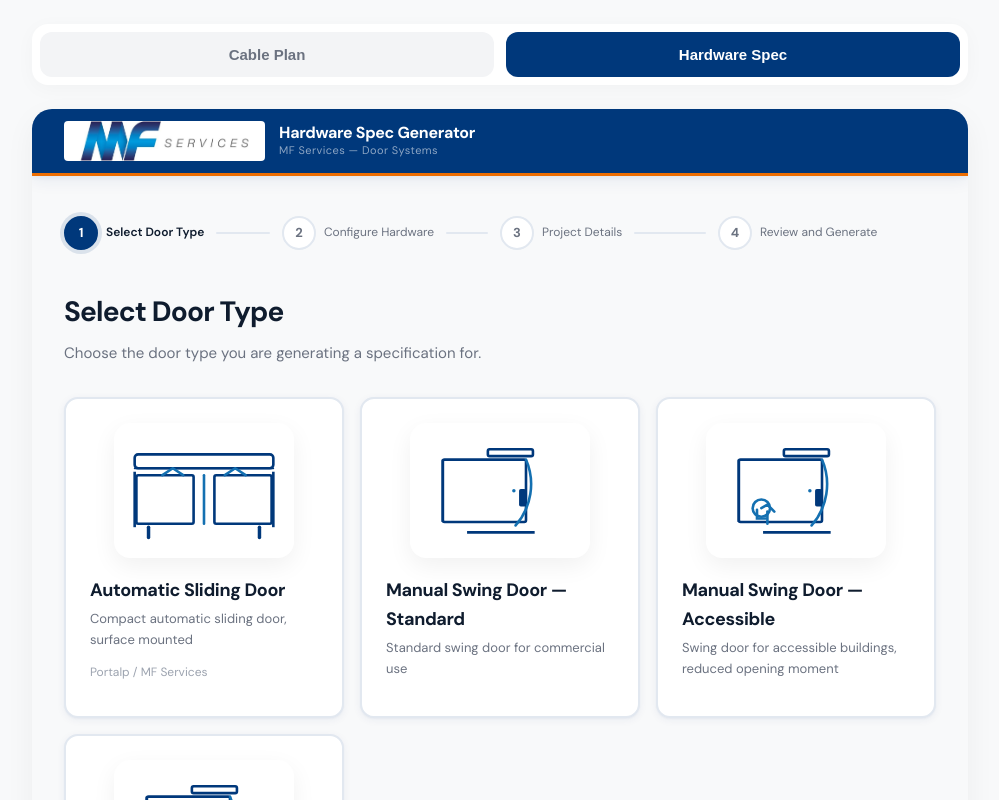
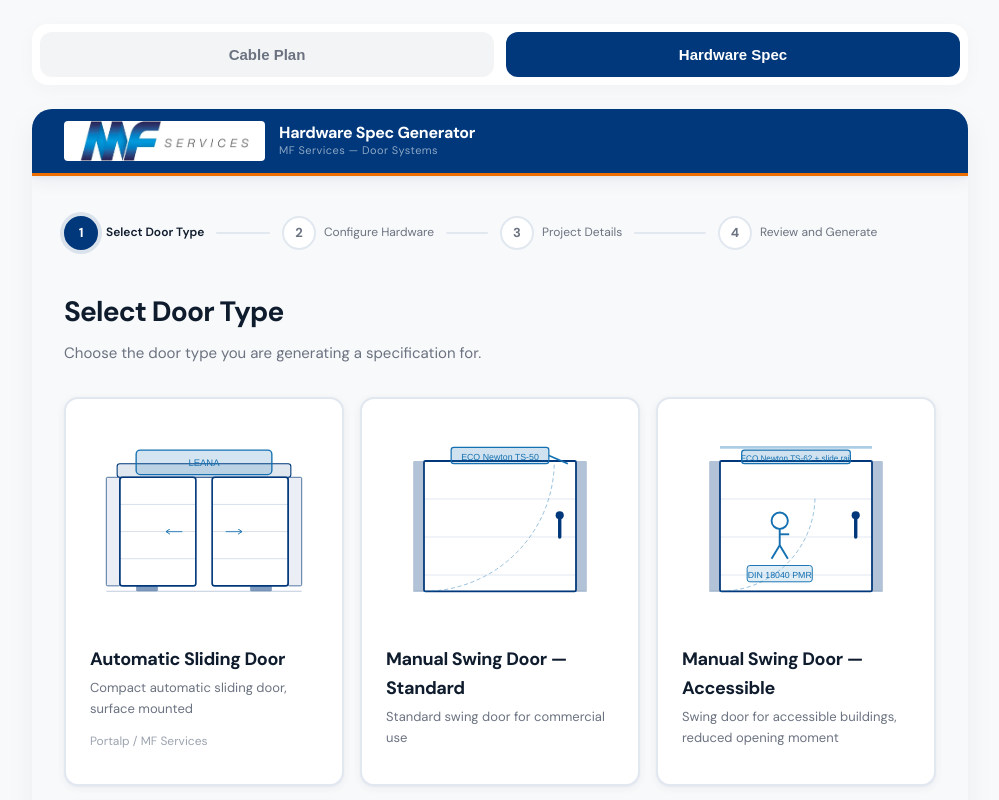
Before and after one commit to leigh-svg/MF-Services, a Next.js app: page / in a window 1280 px wide. Both pictures are taken after a click on the button "Hardware Spec". Shown: the top 800 px of the page, without its empty margins (140-1139 px from the left). Built offline with nearby package versions, Linux system fonts and the light colour scheme.

Commit message:
Add proper door type illustrations to spec generator

```diff
--- a/components/DoorIllustrations.jsx
+++ b/components/DoorIllustrations.jsx
@@ -1,102 +1,140 @@
-'use client'
+// MF Services — Door Type SVG Illustrations
+// Clean technical line drawings for use in SpecGenerator step 1
 
-const T = {
-  navy: "#00387B",
-  blue: "#1470B1",
-  white: "#FFFFFF",
-};
-
-function IconShell({ children }) {
+export function AutomaticSlidingDoor() {
   return (
-    <div style={{ width: "100%", maxWidth: 180, margin: "0 auto", background: T.white, borderRadius: 16, padding: 12, boxShadow: "0 8px 24px rgba(0,0,0,0.06)" }}>
-      {children}
-    </div>
+    <svg width="100%" viewBox="0 0 168 145" role="img">
+      <title>Automatic Sliding Door</title>
+      {/* Header track */}
+      <rect x="20" y="30" width="128" height="10" rx="2" fill="#00387B" fillOpacity="0.12" stroke="#00387B" strokeWidth="0.8"/>
+      {/* Header unit */}
+      <rect x="34" y="20" width="100" height="18" rx="3" fill="#1470B1" fillOpacity="0.18" stroke="#1470B1" strokeWidth="1"/>
+      <text x="84" y="32" textAnchor="middle" fontSize="7" fill="#1470B1" fontFamily="helvetica">LEANA</text>
+      {/* Left panel */}
+      <rect x="22" y="40" width="56" height="80" rx="2" fill="none" stroke="#00387B" strokeWidth="1.2"/>
+      <line x1="22" y1="60" x2="78" y2="60" stroke="#00387B" strokeWidth="0.3" strokeOpacity="0.4"/>
+      <line x1="22" y1="80" x2="78" y2="80" stroke="#00387B" strokeWidth="0.3" strokeOpacity="0.4"/>
+      <line x1="22" y1="100" x2="78" y2="100" stroke="#00387B" strokeWidth="0.3" strokeOpacity="0.4"/>
+      {/* Right panel */}
+      <rect x="90" y="40" width="56" height="80" rx="2" fill="none" stroke="#00387B" strokeWidth="1.2"/>
+      <line x1="90" y1="60" x2="146" y2="60" stroke="#00387B" strokeWidth="0.3" strokeOpacity="0.4"/>
+      <line x1="90" y1="80" x2="146" y2="80" stroke="#00387B" strokeWidth="0.3" strokeOpacity="0.4"/>
+      <line x1="90" y1="100" x2="146" y2="100" stroke="#00387B" strokeWidth="0.3" strokeOpacity="0.4"/>
+      {/* Floor guides */}
+      <rect x="34" y="120" width="16" height="4" rx="1" fill="#00387B" fillOpacity="0.5"/>
+      <rect x="118" y="120" width="16" height="4" rx="1" fill="#00387B" fillOpacity="0.5"/>
+      {/* Floor line */}
+      <line x1="12" y1="124" x2="156" y2="124" stroke="#00387B" strokeWidth="0.8" strokeOpacity="0.25"/>
+      {/* Slide arrows */}
+      <line x1="68" y1="80" x2="56" y2="80" stroke="#1470B1" strokeWidth="0.9" markerEnd="url(#arrS)" strokeOpacity="0.7"/>
+      <line x1="100" y1="80" x2="112" y2="80" stroke="#1470B1" strokeWidth="0.9" markerEnd="url(#arrS)" strokeOpacity="0.7"/>
+      <defs>
+        <marker id="arrS" viewBox="0 0 10 10" refX="8" refY="5" markerWidth="5" markerHeight="5" orient="auto-start-reverse">
+          <path d="M2 1L8 5L2 9" fill="none" stroke="#1470B1" strokeWidth="1.5" strokeLinecap="round" strokeLinejoin="round"/>
+        </marker>
+      </defs>
+      {/* Thin jamb indicators */}
+      <rect x="12" y="40" width="10" height="80" rx="1" fill="#00387B" fillOpacity="0.08" stroke="#00387B" strokeWidth="0.5"/>
+      <rect x="146" y="40" width="10" height="80" rx="1" fill="#00387B" fillOpacity="0.08" stroke="#00387B" strokeWidth="0.5"/>
+    </svg>
   );
 }
 
-function AutomaticSlidingDoor() {
+export function ManualSwingDoor() {
   return (
-    <IconShell>
-      <svg viewBox="0 0 180 120" width="100%" height="auto" role="img" aria-label="Automatic sliding door illustration">
-        <rect x="10" y="18" width="160" height="16" rx="4" fill="none" stroke={T.navy} strokeWidth="3" />
-        <line x1="10" y1="34" x2="170" y2="34" stroke={T.navy} strokeWidth="2" strokeLinecap="round" />
-        <line x1="10" y1="38" x2="10" y2="102" stroke={T.navy} strokeWidth="3" />
-        <line x1="170" y1="38" x2="170" y2="102" stroke={T.navy} strokeWidth="3" />
-        <rect x="12" y="42" width="66" height="56" rx="2" fill="none" stroke={T.navy} strokeWidth="3" />
-        <rect x="102" y="42" width="66" height="56" rx="2" fill="none" stroke={T.navy} strokeWidth="3" />
-        <line x1="90" y1="42" x2="90" y2="98" stroke={T.blue} strokeWidth="3" strokeLinecap="round" />
-        <line x1="26" y1="102" x2="26" y2="114" stroke={T.navy} strokeWidth="4" strokeLinecap="round" />
-        <line x1="154" y1="102" x2="154" y2="114" stroke={T.navy} strokeWidth="4" strokeLinecap="round" />
-        <path d="M42 42 L54 34 L66 42" fill="none" stroke={T.blue} strokeWidth="3" strokeLinecap="round" strokeLinejoin="round" />
-        <path d="M114 42 L126 34 L138 42" fill="none" stroke={T.blue} strokeWidth="3" strokeLinecap="round" strokeLinejoin="round" />
-      </svg>
-    </IconShell>
+    <svg width="100%" viewBox="0 0 168 145" role="img">
+      <title>Manual Swing Door — Standard</title>
+      {/* Frame */}
+      <rect x="20" y="28" width="8" height="96" rx="1" fill="#00387B" fillOpacity="0.3"/>
+      <rect x="140" y="28" width="8" height="96" rx="1" fill="#00387B" fillOpacity="0.3"/>
+      <line x1="20" y1="124" x2="148" y2="124" stroke="#00387B" strokeWidth="0.8" strokeOpacity="0.3"/>
+      {/* Door leaf */}
+      <rect x="28" y="28" width="112" height="96" rx="1" fill="none" stroke="#00387B" strokeWidth="1.3"/>
+      <line x1="28" y1="56" x2="140" y2="56" stroke="#00387B" strokeWidth="0.3" strokeOpacity="0.3"/>
+      <line x1="28" y1="84" x2="140" y2="84" stroke="#00387B" strokeWidth="0.3" strokeOpacity="0.3"/>
+      <line x1="28" y1="112" x2="140" y2="112" stroke="#00387B" strokeWidth="0.3" strokeOpacity="0.3"/>
+      {/* Door closer TS-50 */}
+      <rect x="48" y="18" width="72" height="12" rx="2" fill="#1470B1" fillOpacity="0.2" stroke="#1470B1" strokeWidth="0.9"/>
+      <text x="84" y="27" textAnchor="middle" fontSize="6.5" fill="#1470B1" fontFamily="helvetica">ECO Newton TS-50</text>
+      {/* Arm */}
+      <line x1="120" y1="24" x2="134" y2="30" stroke="#1470B1" strokeWidth="1.2"/>
+      {/* Handle */}
+      <line x1="128" y1="68" x2="128" y2="84" stroke="#00387B" strokeWidth="2.5" strokeLinecap="round"/>
+      <circle cx="128" cy="68" r="3" fill="#00387B"/>
+      {/* Swing arc */}
+      <path d="M28 124 A96 96 0 0 0 124 28" fill="none" stroke="#1470B1" strokeWidth="0.7" strokeDasharray="3 2" strokeOpacity="0.45"/>
+    </svg>
   );
 }
 
-function ManualSwingDoor() {
+export function AccessibleDoor() {
   return (
-    <IconShell>
-      <svg viewBox="0 0 180 120" width="100%" height="auto" role="img" aria-label="Manual swing door illustration">
-        <rect x="24" y="24" width="96" height="72" rx="2" fill="none" stroke={T.navy} strokeWidth="3" />
-        <line x1="24" y1="24" x2="24" y2="96" stroke={T.navy} strokeWidth="3" />
-        <path d="M120 24 A72 72 0 0 1 108 100" fill="none" stroke={T.blue} strokeWidth="3" strokeLinecap="round" />
-        <circle cx="106" cy="60" r="2" fill={T.blue} />
-        <rect x="76" y="12" width="52" height="8" rx="2" fill="none" stroke={T.navy} strokeWidth="3" />
-        <rect x="112" y="58" width="8" height="20" rx="2" fill={T.navy} />
-        <line x1="52" y1="108" x2="130" y2="108" stroke={T.navy} strokeWidth="3" />
-      </svg>
-    </IconShell>
+    <svg width="100%" viewBox="0 0 168 145" role="img">
+      <title>Manual Swing Door — Accessible</title>
+      {/* Frame */}
+      <rect x="20" y="28" width="8" height="96" rx="1" fill="#00387B" fillOpacity="0.3"/>
+      <rect x="140" y="28" width="8" height="96" rx="1" fill="#00387B" fillOpacity="0.3"/>
+      <line x1="20" y1="124" x2="148" y2="124" stroke="#00387B" strokeWidth="0.8" strokeOpacity="0.3"/>
+      {/* Door leaf */}
+      <rect x="28" y="28" width="112" height="96" rx="1" fill="none" stroke="#00387B" strokeWidth="1.3"/>
+      <line x1="28" y1="56" x2="140" y2="56" stroke="#00387B" strokeWidth="0.3" strokeOpacity="0.3"/>
+      <line x1="28" y1="84" x2="140" y2="84" stroke="#00387B" strokeWidth="0.3" strokeOpacity="0.3"/>
+      <line x1="28" y1="112" x2="140" y2="112" stroke="#00387B" strokeWidth="0.3" strokeOpacity="0.3"/>
+      {/* Slide rail (TS-62 feature) */}
+      <line x1="28" y1="18" x2="140" y2="18" stroke="#1470B1" strokeWidth="2" strokeOpacity="0.35"/>
+      {/* Door closer TS-62 */}
+      <rect x="44" y="20" width="80" height="10" rx="2" fill="#1470B1" fillOpacity="0.2" stroke="#1470B1" strokeWidth="0.9"/>
+      <text x="84" y="28" textAnchor="middle" fontSize="6" fill="#1470B1" fontFamily="helvetica">ECO Newton TS-62 + slide rail</text>
+      {/* Handle (lever style) */}
+      <line x1="128" y1="68" x2="128" y2="84" stroke="#00387B" strokeWidth="2.5" strokeLinecap="round"/>
+      <circle cx="128" cy="68" r="3" fill="#00387B"/>
+      {/* Wheelchair accessibility symbol */}
+      <circle cx="72" cy="72" r="6" fill="none" stroke="#1470B1" strokeWidth="1.4"/>
+      <line x1="72" y1="78" x2="72" y2="90" stroke="#1470B1" strokeWidth="1.4"/>
+      <line x1="72" y1="82" x2="79" y2="82" stroke="#1470B1" strokeWidth="1.4"/>
+      <line x1="72" y1="90" x2="66" y2="100" stroke="#1470B1" strokeWidth="1.4"/>
+      <line x1="72" y1="90" x2="78" y2="100" stroke="#1470B1" strokeWidth="1.4"/>
+      {/* DIN 18040 badge */}
+      <rect x="48" y="105" width="48" height="12" rx="2" fill="#1470B1" fillOpacity="0.12" stroke="#1470B1" strokeWidth="0.7"/>
+      <text x="72" y="114" textAnchor="middle" fontSize="6.5" fill="#1470B1" fontFamily="helvetica">DIN 18040 PMR</text>
+      {/* Swing arc (lighter, easier opening) */}
+      <path d="M28 124 A70 70 0 0 0 98 54" fill="none" stroke="#1470B1" strokeWidth="0.7" strokeDasharray="3 2" strokeOpacity="0.45"/>
+    </svg>
   );
 }
 
-function AccessibleDoor() {
+export function FireDoor() {
   return (
-    <IconShell>
-      <svg viewBox="0 0 180 120" width="100%" height="auto" role="img" aria-label="Accessible door illustration">
-        <rect x="24" y="24" width="96" height="72" rx="2" fill="none" stroke={T.navy} strokeWidth="3" />
-        <line x1="24" y1="24" x2="24" y2="96" stroke={T.navy} strokeWidth="3" />
-        <path d="M120 24 A72 72 0 0 1 108 100" fill="none" stroke={T.blue} strokeWidth="3" strokeLinecap="round" />
-        <circle cx="106" cy="60" r="2" fill={T.blue} />
-        <rect x="76" y="12" width="52" height="8" rx="2" fill="none" stroke={T.navy} strokeWidth="3" />
-        <rect x="112" y="58" width="8" height="20" rx="2" fill={T.navy} />
-        <line x1="52" y1="108" x2="130" y2="108" stroke={T.navy} strokeWidth="3" />
-        <circle cx="50" cy="80" r="10" fill="none" stroke={T.blue} strokeWidth="3" />
-        <path d="M45 82 L45 92 L55 92" fill="none" stroke={T.blue} strokeWidth="3" strokeLinecap="round" />
-        <path d="M50 80 L57 76 L65 84" fill="none" stroke={T.blue} strokeWidth="3" strokeLinecap="round" />
-        <line x1="57" y1="84" x2="57" y2="98" stroke={T.blue} strokeWidth="3" strokeLinecap="round" />
-      </svg>
-    </IconShell>
+    <svg width="100%" viewBox="0 0 168 145" role="img">
+      <title>Fire Door</title>
+      {/* Frame — heavier for solid core */}
+      <rect x="18" y="28" width="10" height="96" rx="1" fill="#00387B" fillOpacity="0.45"/>
+      <rect x="140" y="28" width="10" height="96" rx="1" fill="#00387B" fillOpacity="0.45"/>
+      <line x1="18" y1="124" x2="150" y2="124" stroke="#00387B" strokeWidth="1.2" strokeOpacity="0.45"/>
+      {/* Door leaf — heavier stroke */}
+      <rect x="28" y="28" width="112" height="96" rx="1" fill="none" stroke="#00387B" strokeWidth="1.8"/>
+      <line x1="28" y1="56" x2="140" y2="56" stroke="#00387B" strokeWidth="0.3" strokeOpacity="0.3"/>
+      <line x1="28" y1="84" x2="140" y2="84" stroke="#00387B" strokeWidth="0.3" strokeOpacity="0.3"/>
+      <line x1="28" y1="112" x2="140" y2="112" stroke="#00387B" strokeWidth="0.3" strokeOpacity="0.3"/>
+      {/* Intumescent strip */}
+      <line x1="28" y1="30" x2="28" y2="122" stroke="#ED6E02" strokeWidth="3" strokeOpacity="0.55"/>
+      {/* Door closer TS-50 fire rated */}
+      <rect x="46" y="18" width="76" height="12" rx="2" fill="#ED6E02" fillOpacity="0.18" stroke="#ED6E02" strokeWidth="0.9"/>
+      <text x="84" y="27" textAnchor="middle" fontSize="6.5" fill="#ED6E02" fontFamily="helvetica">TS-50 Fire Rated (F)</text>
+      {/* Closer arm */}
+      <line x1="122" y1="24" x2="136" y2="30" stroke="#ED6E02" strokeWidth="1.2"/>
+      {/* Handle */}
+      <line x1="128" y1="68" x2="128" y2="84" stroke="#00387B" strokeWidth="2.5" strokeLinecap="round"/>
+      <circle cx="128" cy="68" r="3" fill="#00387B"/>
+      {/* Fire rating badge */}
+      <rect x="44" y="42" width="52" height="14" rx="3" fill="#ED6E02" fillOpacity="0.15" stroke="#ED6E02" strokeWidth="0.8"/>
+      <text x="70" y="52" textAnchor="middle" fontSize="7.5" fontWeight="600" fill="#ED6E02" fontFamily="helvetica">FD30 · FD60</text>
+      {/* Flame symbols */}
+      <path d="M60 110 Q63 100 67 105 Q69 96 73 110Z" fill="#ED6E02" fillOpacity="0.5"/>
+      <path d="M76 110 Q79 98 83 103 Q85 94 90 110Z" fill="#ED6E02" fillOpacity="0.4"/>
+      <path d="M93 110 Q96 101 100 106 Q102 97 106 110Z" fill="#ED6E02" fillOpacity="0.45"/>
+      {/* EN standard note */}
+      <text x="84" y="122" textAnchor="middle" fontSize="6" fill="#ED6E02" fontFamily="helvetica" fillOpacity="0.75">EN 1634 · EN 1154 F</text>
+    </svg>
   );
 }
-
-function FireDoor() {
-  return (
-    <IconShell>
-      <svg viewBox="0 0 180 120" width="100%" height="auto" role="img" aria-label="Fire door illustration">
-        <rect x="24" y="24" width="96" height="72" rx="2" fill="none" stroke={T.navy} strokeWidth="3" />
-        <line x1="24" y1="24" x2="24" y2="96" stroke={T.navy} strokeWidth="3" />
-        <path d="M120 24 A72 72 0 0 1 108 100" fill="none" stroke={T.blue} strokeWidth="3" strokeLinecap="round" />
-        <circle cx="106" cy="60" r="2" fill={T.blue} />
-        <rect x="76" y="12" width="52" height="8" rx="2" fill="none" stroke={T.navy} strokeWidth="3" />
-        <rect x="112" y="58" width="8" height="20" rx="2" fill={T.navy} />
-        <line x1="52" y1="108" x2="130" y2="108" stroke={T.navy} strokeWidth="3" />
-        <path d="M70 54 C72 44 82 44 84 54 C86 44 94 44 96 54 C98 64 86 68 84 74 C82 80 70 78 70 70 Z" fill="none" stroke={T.blue} strokeWidth="3" strokeLinecap="round" strokeLinejoin="round" />
-        <rect x="110" y="74" width="34" height="18" rx="4" fill="none" stroke={T.navy} strokeWidth="3" />
-        <text x="127" y="87" fill={T.navy} fontSize="10" fontWeight="700" textAnchor="middle" fontFamily="DM Sans, sans-serif">F60</text>
-      </svg>
-    </IconShell>
-  );
-}
-
-const illustrationMap = {
-  "automatic-sliding": AutomaticSlidingDoor,
-  "manual-swing-standard": ManualSwingDoor,
-  "manual-swing-accessible": AccessibleDoor,
-  "fire-door": FireDoor,
-};
-
-export default function DoorIllustrations({ doorTypeId }) {
-  const Illustration = illustrationMap[doorTypeId] || ManualSwingDoor;
-  return <Illustration />;
-}
--- a/components/SpecGenerator.jsx
+++ b/components/SpecGenerator.jsx
@@ -1,7 +1,7 @@
 'use client'
 import { useState, useCallback } from "react";
 import { jsPDF } from "jspdf";
-import DoorIllustrations from "./DoorIllustrations";
+import { AutomaticSlidingDoor, ManualSwingDoor, AccessibleDoor, FireDoor } from "./DoorIllustrations";
 
 // ─── DESIGN TOKENS ────────────────────────────────────────────────────────────
 const T = {
@@ -243,17 +243,27 @@ export default function SpecGenerator() {
             <p style={{ color: T.textMuted, fontSize: 15, marginBottom: 32 }}>Choose the door type you are generating a specification for.</p>
 
             <div style={{ display: "grid", gridTemplateColumns: "repeat(auto-fill, minmax(280px, 1fr))", gap: 16 }}>
-              {hardwareData.doorTypes.map(dt => (
+              {hardwareData.doorTypes.map(dt => {
+                const IllustrationComponents = {
+                  "automatic-sliding": AutomaticSlidingDoor,
+                  "manual-swing-standard": ManualSwingDoor,
+                  "manual-swing-accessible": AccessibleDoor,
+                  "fire-door": FireDoor,
+                };
+                const Illustration = IllustrationComponents[dt.id] || ManualSwingDoor;
+
+                return (
                   <div key={dt.id} onClick={() => handleSelectDoorType(dt.id)}
                     style={{ background: T.surface, border: `2px solid ${selectedDoorType === dt.id ? T.blue : T.border}`, borderRadius: 14, padding: 24, cursor: "pointer", transition: "all 200ms", boxShadow: selectedDoorType === dt.id ? `0 0 0 4px rgba(20,112,177,0.12), ${shadow.md}` : shadow.sm }}>
-                  <div style={{ display: "flex", justifyContent: "center", marginBottom: 18 }}>
-                    <DoorIllustrations doorTypeId={dt.id} />
+                    <div style={{ width: "100%", marginBottom: 18 }}>
+                      <Illustration />
                     </div>
                     <div style={{ fontSize: 18, fontWeight: 700, color: T.textPrimary, letterSpacing: "-0.02em", marginBottom: 4 }}>{dt.label}</div>
                     <div style={{ fontSize: 13, color: T.textMuted, marginBottom: 12 }}>{dt.description}</div>
                     <div style={{ fontSize: 12, color: T.textFaint }}>{dt.manufacturer}</div>
                   </div>
-              ))}
+                );
+              })}
             </div>
           </div>
         )}
```
Lines whose indentation alone changed are shown as unchanged.
